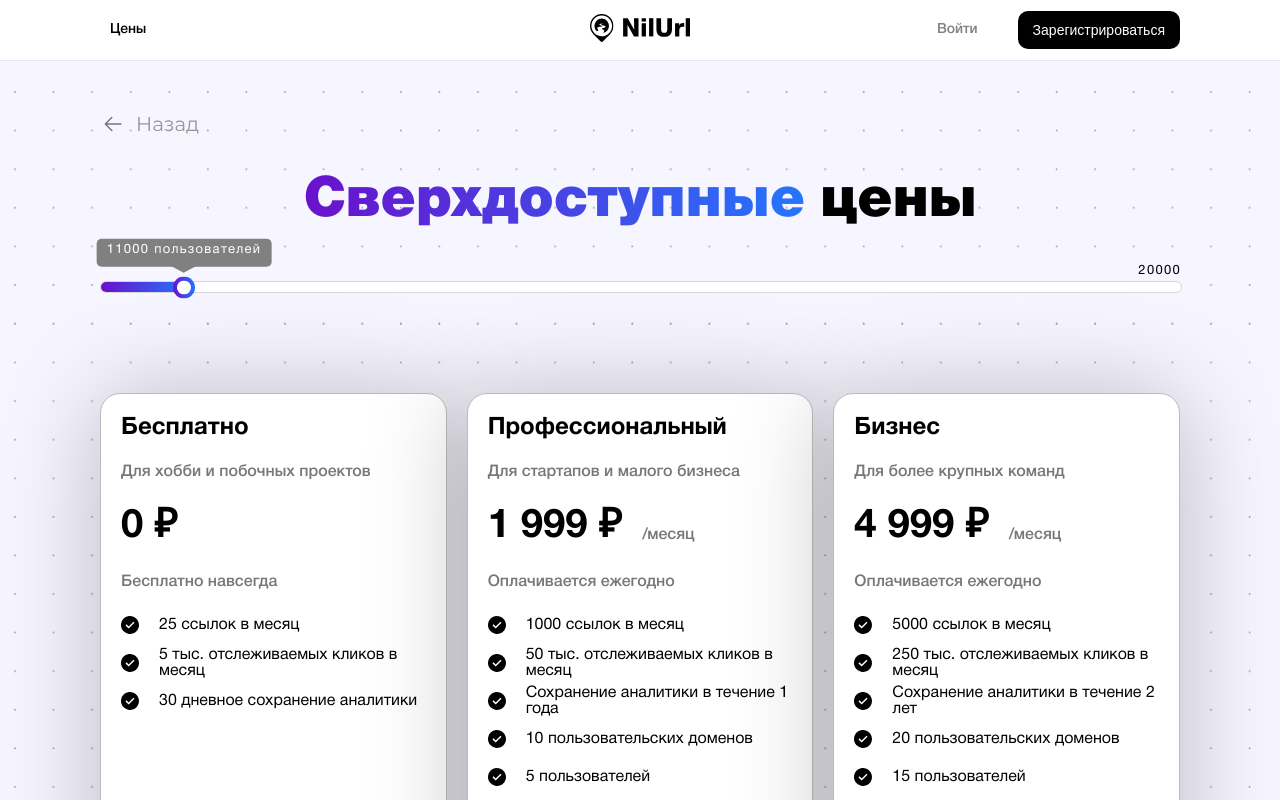
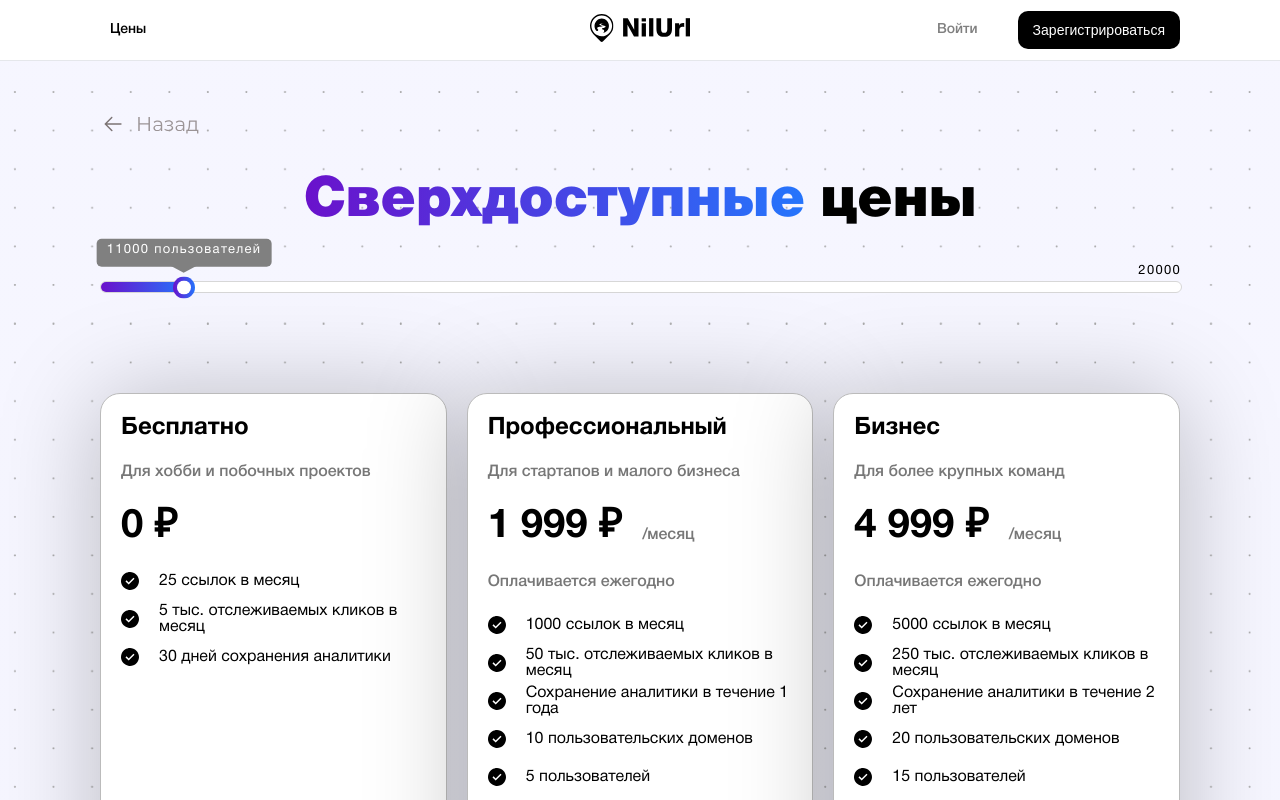
Before and after one commit to Diablox777/Project-for-company, a React (Create React App) app: page / in a window 1280 px wide. Shown: the top 800 px of the page. Built offline with nearby package versions, Linux system fonts and the light colour scheme.

Commit message:
Глобальные изменения в PricesBlock с добавлением MAP

```diff
--- a/src/components/prices-block/PricesBlock.js
+++ b/src/components/prices-block/PricesBlock.js
@@ -11,177 +11,107 @@ import {
 } from "../../components";
 
 const PricesBlock = () => {
-  const [isHovered1, setIsHovered1] = useState(false);
-  const [isHovered2, setIsHovered2] = useState(false);
-  const [isHovered3, setIsHovered3] = useState(false);
+  const [isHovered, setIsHovered] = useState([false, false, false]);
 
-  const registeredUsers = 11000;
+  const handleMouseEnter = index => {
+    const updatedHovered = [...isHovered];
+    updatedHovered[index] = true;
+    setIsHovered(updatedHovered);
+  };
+
+  const handleMouseLeave = index => {
+    const updatedHovered = [...isHovered];
+    updatedHovered[index] = false;
+    setIsHovered(updatedHovered);
+  };
+
+  const priceBlocks = [
+    {
+      title: 'Бесплатно',
+      description: 'Для хобби и побочных проектов',
+      price: '0 ₽',
+      advantages: [
+        '25 ссылок в месяц',
+        '5 тыс. отслеживаемых кликов в месяц',
+        '30 дней сохранения аналитики'
+      ]
+    },
+    {
+      title: 'Профессиональный',
+      description: 'Для стартапов и малого бизнеса',
+      price: '1 999 ₽',
+      annualPayment: ' /месяц',
+      secondDescription: 'Оплачивается ежегодно',
+      advantages: [
+        '1000 ссылок в месяц',
+        '50 тыс. отслеживаемых кликов в месяц',
+        'Сохранение аналитики в течение 1 года',
+        '10 пользовательских доменов',
+        '5 пользователей'
+      ]
+    },
+    {
+      title: 'Бизнес',
+      description: 'Для более крупных команд',
+      price: '4 999 ₽',
+      annualPayment: ' /месяц',
+      secondDescription: 'Оплачивается ежегодно',
+      advantages: [
+        '5000 ссылок в месяц',
+        '250 тыс. отслеживаемых кликов в месяц',
+        'Сохранение аналитики в течение 2 лет',
+        '20 пользовательских доменов',
+        '15 пользователей',
+        'Повышенная поддержка',
+        'Индивидуальный брендинг'
+      ]
+    }
+  ];
 
   return (
     <div className="background">
       <main className="prices wrapper">
         <span className="button__back">
-        <img src={BackImage} alt="Назад"></img>
+          <img src={BackImage} alt="Назад" />
         </span>
         <div className="prices__title">
-        <span className="gradient__text"> Сверхдоступные</span>
-        <span className="black__text"> цены</span>
+          <span className="gradient__text">Сверхдоступные</span>
+          <span className="black__text">цены</span>
         </div>
-      <Slider initialRegisteredUsers={registeredUsers} /> {}
+        <Slider initialRegisteredUsers={11000} />
         <div className="prices__block">
-        <div className="prices__block-item">
-          <p className="block__item__title">Бесплатно</p>
-          <p className="block__item__description">
-            Для хобби и побочных проектов
-          </p>
+          {priceBlocks.map((block, index) => (
+            <div className="prices__block-item" key={index}>
+              <p className="block__item__title">{block.title}</p>
+              <p className="block__item__description">{block.description}</p>
               <div className="block__item__price">
-            <p className="price">0 ₽</p>
+                <p className="price">{block.price}</p>
+                {block.annualPayment && <p className="monthly">{block.annualPayment}</p>}
               </div>
-          <p className="block__item__description">Бесплатно навсегда</p>
+              <p className="block__item__description">{block.secondDescription}</p>
+              {block.advantages && (
                 <div className="block__item__privilege">
-            <div className="block__item__privilege-item">
+                  {block.advantages.map((advantage, idx) => (
+                    <div className="block__item__privilege-item" key={idx}>
                       <span className="prices__svg">
-                <img src={Privilege} alt="Преимущества:"></img>
+                        <img src={Privilege} alt="Преимущества:" />
                       </span>
-              <p>25 ссылок в месяц</p>
+                      <p>{advantage}</p>
                     </div>
-            <div className="block__item__privilege-item">
-              <span className="prices__svg">
-                <img src={Privilege} alt="Преимущества:"></img>
-              </span>
-              <p>5 тыс. отслеживаемых кликов в месяц</p>
+                  ))}
                 </div>
-            <div className="block__item__privilege-item">
-              <span className="prices__svg">
-                <img src={Privilege} alt="Преимущества:"></img>
-              </span>
-              <p>30 дневное сохранение аналитики</p>
-            </div>
-          </div>
+              )}
               <div className="button__wrapper">
                 <img
                   className="try__button"
-              src={isHovered1 ? TryButtonBlue : TryButtonBlack}
+                  src={isHovered[index] ? SubButtonBlue : SubButtonBlack}
                   alt="Try Button"
-              onMouseEnter={() => setIsHovered1(true)}
-              onMouseLeave={() => setIsHovered1(false)}
+                  onMouseEnter={() => handleMouseEnter(index)}
+                  onMouseLeave={() => handleMouseLeave(index)}
                 />
               </div>
             </div>
-        <div className="prices__block-item center">
-          <p className="block__item__title">Профессиональный</p>
-          <p className="block__item__description">
-            Для стартапов и малого бизнеса
-          </p>
-          <div className="block__item__price">
-            <p className="price">1 999 ₽</p>
-            <p className="monthly">/месяц</p>
-          </div>
-          <p className="block__item__description">Оплачивается ежегодно</p>
-          <div className="block__item__privilege">
-            <div className="block__item__privilege-item">
-              <span className="prices__svg">
-                <img src={Privilege} alt="Преимущества:"></img>
-              </span>
-              <p>1000 ссылок в месяц</p>
-            </div>
-            <div className="block__item__privilege-item">
-              <span className="prices__svg">
-                <img src={Privilege} alt="Преимущества:"></img>
-              </span>
-              <p>50 тыс. отслеживаемых кликов в месяц</p>
-            </div>
-            <div className="block__item__privilege-item">
-              <span className="prices__svg">
-                <img src={Privilege} alt="Преимущества:"></img>
-              </span>
-              <p>Сохранение аналитики в течение 1 года</p>
-            </div>
-            <div className="block__item__privilege-item">
-              <span className="prices__svg">
-                <img src={Privilege} alt="Преимущества:"></img>
-              </span>
-              <p>10 пользовательских доменов</p>
-            </div>
-            <div className="block__item__privilege-item">
-              <span className="prices__svg">
-                <img src={Privilege} alt="Преимущества:"></img>
-              </span>
-              <p>5 пользователей</p>
-            </div>
-          </div>
-          <div className="button__wrapper">
-            <img
-              className="try__button"
-              src={isHovered2 ? SubButtonBlue : SubButtonBlack}
-              alt="Try Button"
-              onMouseEnter={() => setIsHovered2(true)}
-              onMouseLeave={() => setIsHovered2(false)}
-            />
-          </div>
-        </div>
-        <div className="prices__block-item">
-          <p className="block__item__title">Бизнес</p>
-          <p className="block__item__description">Для более крупных команд </p>
-          <div className="block__item__price">
-            <p className="price">4 999 ₽</p>
-            <p className="monthly">/месяц</p>
-          </div>
-          <p className="block__item__description">Оплачивается ежегодно</p>
-          <div className="block__item__privilege">
-            <div className="block__item__privilege-item">
-              <span className="prices__svg">
-                <img src={Privilege} alt="Преимущества:"></img>
-              </span>
-              <p>5000 ссылок в месяц</p>
-            </div>
-            <div className="block__item__privilege-item">
-              <span className="prices__svg">
-                <img src={Privilege} alt="Преимущества:"></img>
-              </span>
-              <p>250 тыс. отслеживаемых кликов в месяц</p>
-            </div>
-            <div className="block__item__privilege-item">
-              <span className="prices__svg">
-                <img src={Privilege} alt="Преимущества:"></img>
-              </span>
-              <p>Сохранение аналитики в течение 2 лет</p>
-            </div>
-            <div className="block__item__privilege-item">
-              <span className="prices__svg">
-                <img src={Privilege} alt="Преимущества:"></img>
-              </span>
-              <p>20 пользовательских доменов</p>
-            </div>
-            <div className="block__item__privilege-item">
-              <span className="prices__svg">
-                <img src={Privilege} alt="Преимущества:"></img>
-              </span>
-              <p>15 пользователей</p>
-            </div>
-            <div className="block__item__privilege-item">
-              <span className="prices__svg">
-                <img src={Privilege} alt="Преимущества:"></img>
-              </span>
-              <p>Повышенная поддержка</p>
-            </div>
-            <div className="block__item__privilege-item">
-              <span className="prices__svg">
-                <img src={Privilege} alt="Преимущества:"></img>
-              </span>
-              <p>Индивидуальный брендинг</p>
-            </div>
-          </div>
-          <div className="button__wrapper">
-            <img
-              className="try__button"
-              src={isHovered3 ? SubButtonBlue : SubButtonBlack}
-              alt="Sub Button"
-              onMouseEnter={() => setIsHovered3(true)}
-              onMouseLeave={() => setIsHovered3(false)}
-            />
-          </div>
-        </div>
+          ))}
         </div>
       </main>
     </div>
```
Also changed, not shown: src/components/prices-block/pricesBlock.css (+1 -6 lines). Lines whose indentation alone changed are shown as unchanged.
